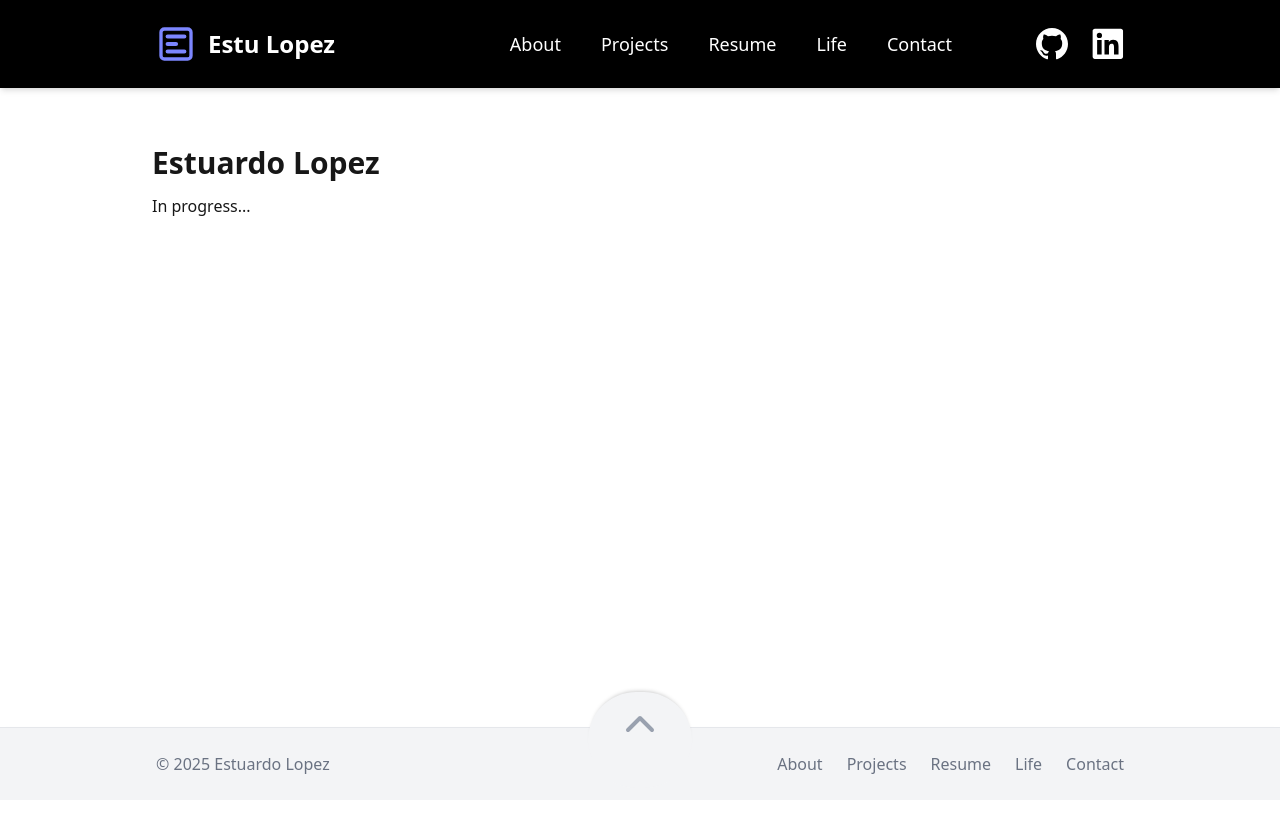
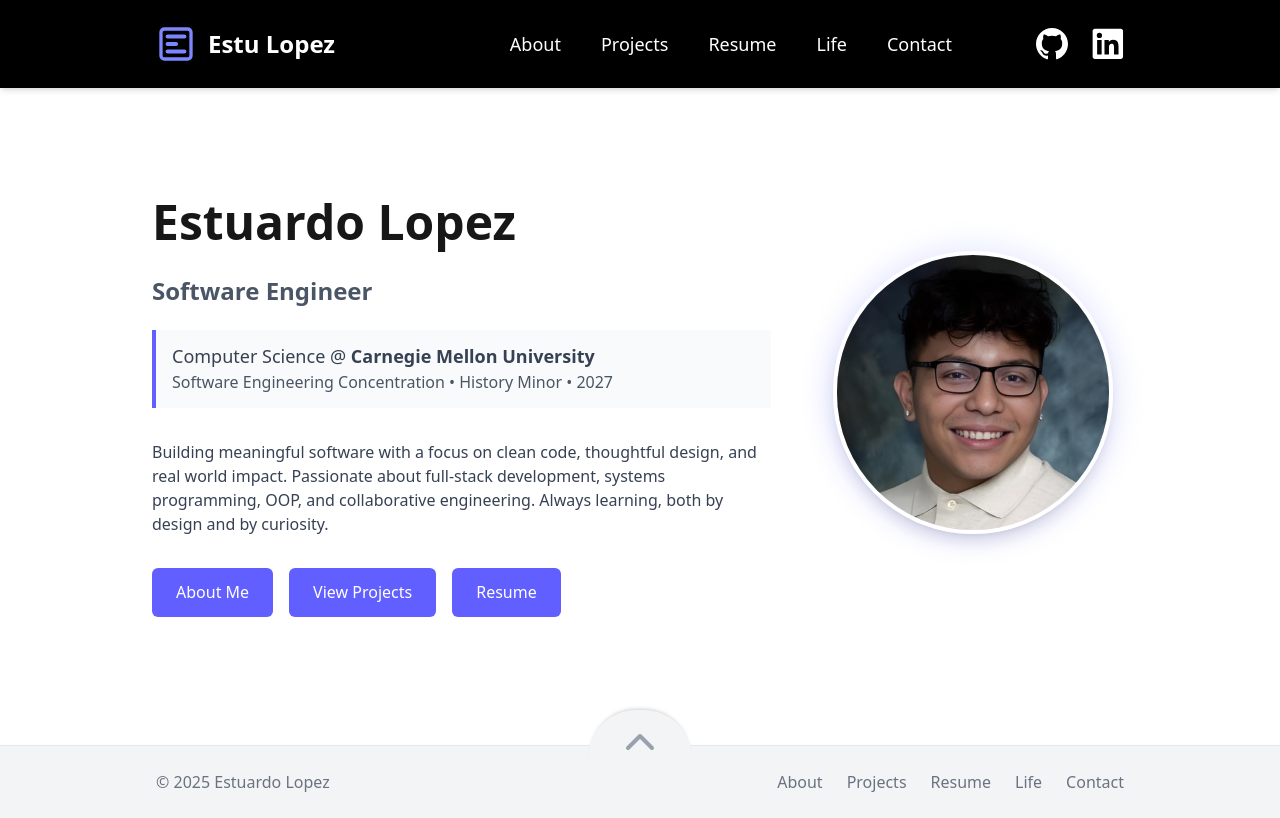
Before and after one commit to estulpz202/personal-website, a Next.js app: page / in a window 1280 px wide. Built offline with nearby package versions, Linux system fonts and the light colour scheme.

Commit message:
Add HeroSection component to enhance homepage layout and content.

```diff
--- a/src/app/page.tsx
+++ b/src/app/page.tsx
@@ -1,13 +1,12 @@
 import Container from '@/components/common/Container';
+import HeroSection from '@/components/home/HeroSection';
 
 export default function HomePage() {
   return (
     <main>
       <Container>
-        <div className="py-8">
-          <h1 className="text-3xl font-bold">Estuardo Lopez</h1>
-          <p>In progress...</p>
-        </div>
+        {/* Hero Section */}
+        <HeroSection />
       </Container>
     </main>
   );
--- /dev/null
+++ b/src/components/home/HeroSection.tsx
@@ -0,0 +1,68 @@
+import Image from 'next/image';
+import Link from 'next/link';
+
+// Simple CTA button component for hero section
+const CTAButton = ({ href, label }: { href: string; label: string }) => (
+  <Link
+    href={href}
+    className="px-6 py-3 rounded-md font-medium transition-all bg-indigo-500 text-white hover:bg-indigo-600"
+  >
+    {label}
+  </Link>
+);
+
+export default function HeroSection() {
+  return (
+    <section className="py-20 fade-in-up">
+      <div className="flex flex-col-reverse md:flex-row items-center gap-12">
+        {/* Hero content */}
+        <div className="md:w-2/3 text-center md:text-left">
+          {/* Name and title */}
+          <div className="mb-6">
+            <h1 className="text-5xl font-extrabold mb-4">Estuardo Lopez</h1>
+            <h2 className="text-2xl text-gray-600 font-medium">Software Engineer</h2>
+          </div>
+
+          {/* Education */}
+          <div className="bg-gray-50 border-l-4 border-indigo-500 pl-4 py-3 mb-8">
+            <p className="text-lg text-gray-700">
+              Computer Science @ <span className="font-semibold">Carnegie Mellon University</span>
+            </p>
+            <p className="text-gray-600">
+              Software Engineering Concentration • History Minor • 2027
+            </p>
+          </div>
+
+          {/* Short bio */}
+          <p className="text-base text-gray-700 mb-8 max-w-2xl">
+            Building meaningful software with a focus on clean code, thoughtful design, and real
+            world impact. Passionate about full-stack development, systems programming, OOP, and
+            collaborative engineering. Always learning, both by design and by curiosity.
+          </p>
+
+          {/* CTA Buttons */}
+          <div className="flex flex-wrap gap-4 justify-center md:justify-start">
+            <CTAButton href="/about" label="About Me" />
+            <CTAButton href="/projects" label="View Projects" />
+            <CTAButton href="/resume" label="Resume" />
+          </div>
+        </div>
+
+        {/* Headshot with subtle styling */}
+        <div className="md:w-1/3 flex justify-center">
+          <div className="relative">
+            <div className="absolute inset-0 rounded-full bg-gradient-to-tr from-indigo-500 to-indigo-300 blur-md opacity-20 transform -rotate-6 scale-105"></div>
+            <Image
+              src="/headshot.jpg"
+              alt="Estuardo Lopez"
+              width={280}
+              height={280}
+              className="rounded-full relative border-4 border-white shadow-lg object-cover z-10"
+              priority
+            />
+          </div>
+        </div>
+      </div>
+    </section>
+  );
+}
```
